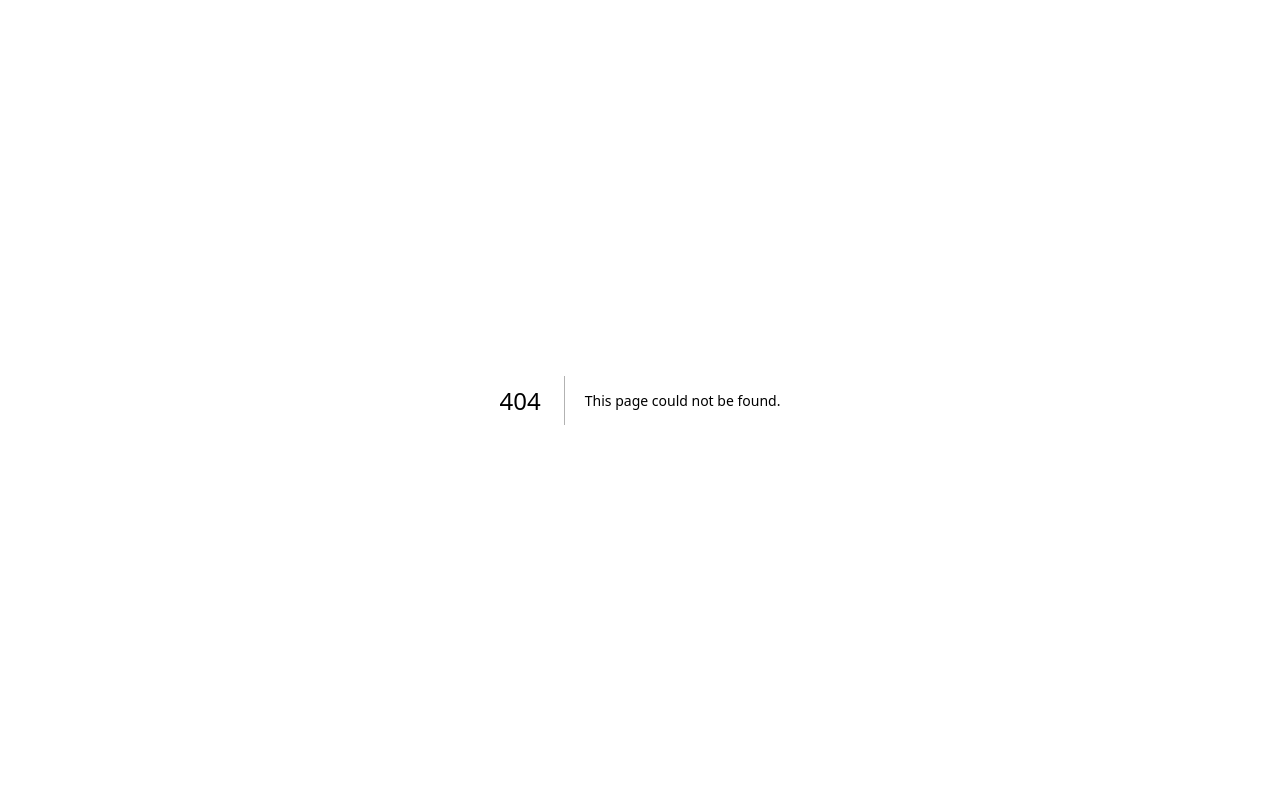
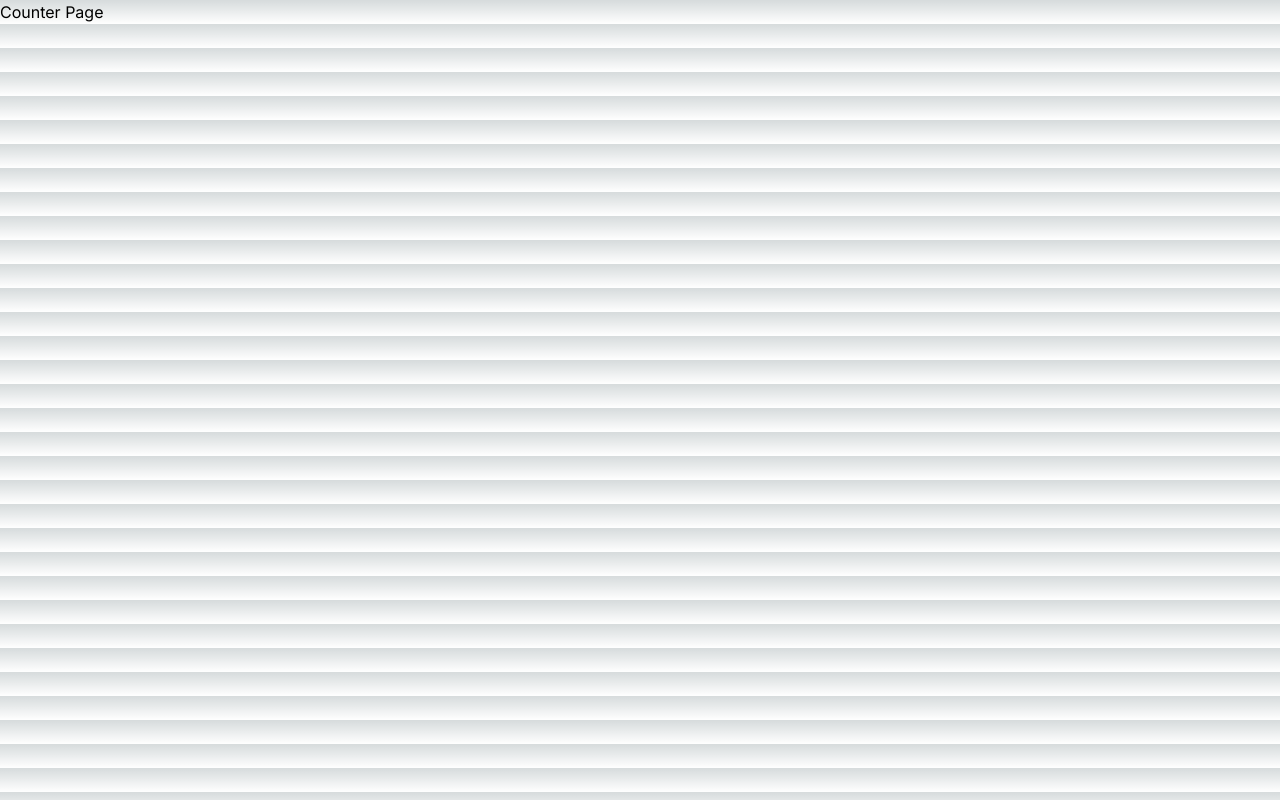
Before and after one commit to leoziondev/devtalles-nextjs-dashboard, a Next.js app: page /dashboard/counter in a window 1280 px wide. Before the commit this address had no page. Built offline with nearby package versions, Linux system fonts and the light colour scheme.

Commit message:
create page counter in dashboard

```diff
--- /dev/null
+++ b/src/app/dashboard/counter/page.tsx
@@ -0,0 +1,8 @@
+
+export default function CounterPage() {
+  return (
+    <div>
+      <h1>Counter Page</h1>
+    </div>
+  );
+}
```
